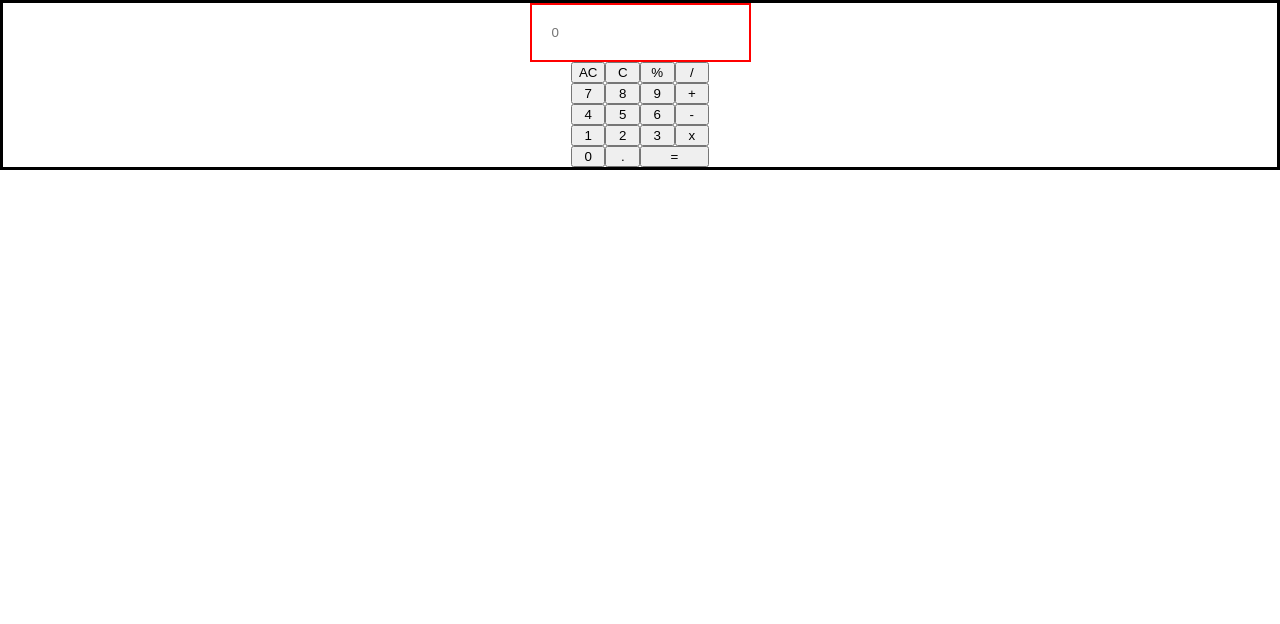
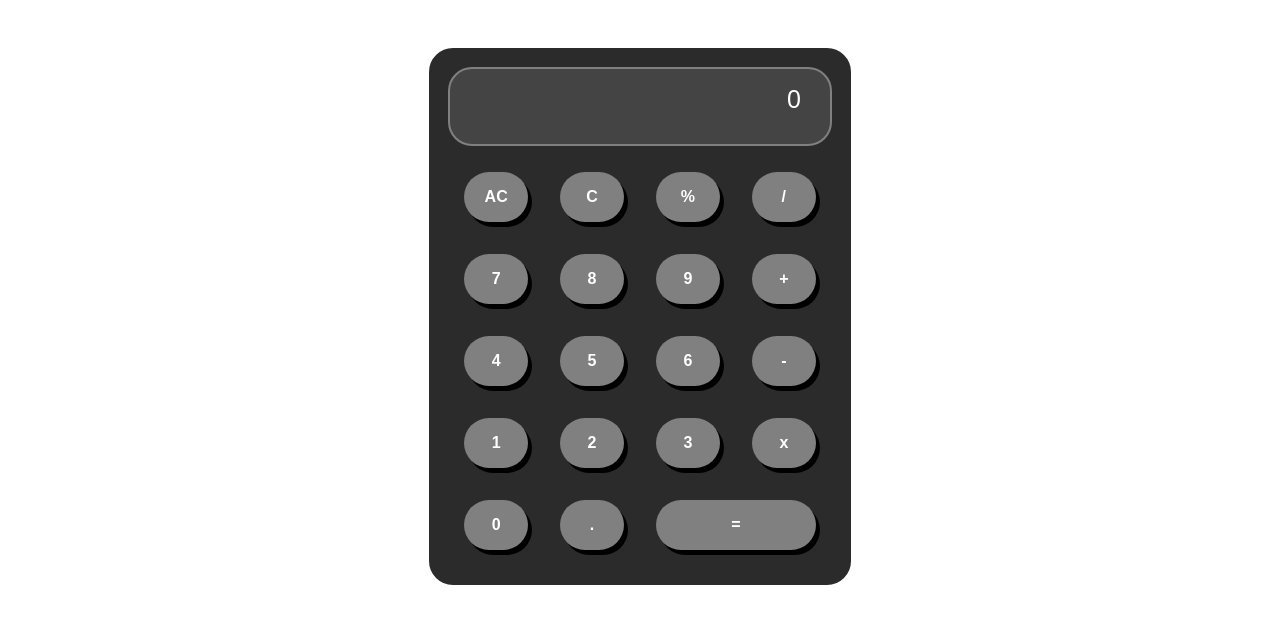
Before and after one commit to MuhammaduBarry/Calculator, a plain HTML site: page index.html in a window 1280 px wide. Drawn offline with Linux system fonts and the light colour scheme.

Commit message:
making ui look better

```diff
--- a/index.html
+++ b/index.html
@@ -10,7 +10,8 @@
 
 <body>
     <div class="grid-container">
-        <input type="text" placeholder="0" class="input-display">
+        <div class="flex-container">
+        <input type="text" placeholder="0" class="input-display" disabled>
         <div class="btn-container">
             <button id="btn-ac" value="ac">AC</button>
             <button id="btn-c" value="c">C</button>
@@ -33,6 +34,7 @@
             <button id="btn-equal" value="=">=</button>
 
         </div>
+        </div>
     </div>
     <script src="script.js"></script>
 </body>
--- a/styles.css
+++ b/styles.css
@@ -11,26 +11,106 @@ body {
 }
 
 .grid-container {
-    border: 3px solid black;
+    margin-top: 3rem;
+    border: 3px solid rgb(44, 43, 43);;
     display: flex;
     flex-direction: column;
     align-items: center;
     justify-content: center;
+    max-width: fit-content;
+    margin-left: auto;
+    margin-right: auto;
+    padding: 1rem;
+    background-color: rgb(44, 43, 43);;
+    border-radius: 1.5rem;
 }
-
+.flex-container{
+    display: flex;
+    flex-direction: column;
+    justify-content: center;
+    max-width: fit-content;
+    background-color: rgb(44, 43, 43);
+}
 .input-display {
-    border: 2px solid red;
-    padding: 20px;
+    border: 2px solid grey;
+    border-radius: 1.5rem;
+    padding-top: 1rem;
+    padding-bottom: 1.9rem;
+    padding-left: 1.8rem;
+    padding-right: 1.8rem;
+    text-align: right;
+    max-width: auto;
+    background-color: rgb(69, 68, 68);
+    font-size: 25px;
+    margin-bottom: 10px;
 }
-
+::-webkit-input-placeholder {
+    color:white;
+}
 .btn-container {
     display: grid;
     grid-template-columns: repeat(4, 1fr);
+}
+.btn-container > * {
+    margin: 1rem;
+    padding: 1rem;
+    color: white;
+    background-color: grey;
+    border: none;
+    box-shadow:  4px 5px black;
+    font-weight: bold;
+    font-size: 1rem;
+}
+.btn-container > *:hover {
+    margin: 1rem;
+    transform: translateY(-5px);
+    transition: all .15s ease-in-out;
+}
+.btn-container > .operation:hover {
+    margin: 1rem;
+    transform: translateY(-5px);
+    transition: all .15s ease-in-out;
+    background-color: rgba(45, 253, 253, 0.762);
+}
+.btn-container > #btn-ac:hover,
+ #btn-c:hover {
+    margin: 1rem;
+    transform: translateY(-5px);
+    transition: all .15s ease-in-out;
+    background-color: rgba(255, 22, 22, 0.763);
+}
+.btn-container > #btn-equal:hover {
+    margin: 1rem;
+    transform: translateY(-5px);
+    transition: all .15s ease-in-out;
+    background-color: rgba(5, 185, 5, 0.83);
+}
+.btn-container > .number:hover,
+#btn-decimal:hover {
+    margin: 1rem;
+    transform: translateY(-5px);
+    transition: all .15s ease-in-out;
+    background-color: rgb(237, 187, 6);
+}
+.operation{
+    padding: 1rem;
+    border-radius: 2rem;
+}
+
+.number{
+    padding: 1rem;
+    border-radius: 2rem;
 }
 
 #btn-equal {
     grid-column: 3 / span 2;
     grid-row: 5;
+    border-radius: 2rem;
+}
+.btn-container > #btn-ac,
+#btn-c,
+#btn-decimal {
+    border-radius: 2rem;
 }
 
 #btn-decimal:disabled {
```
